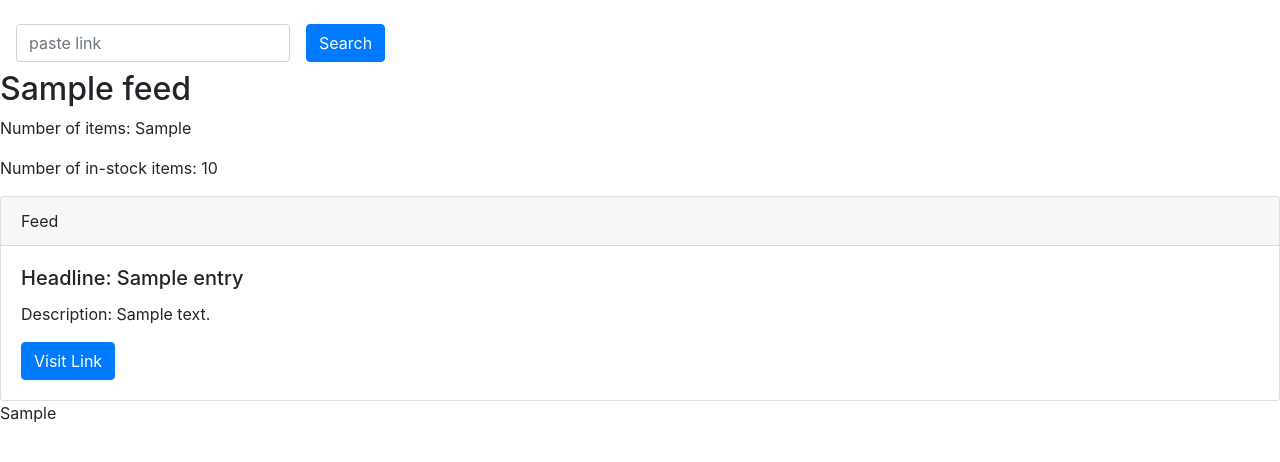
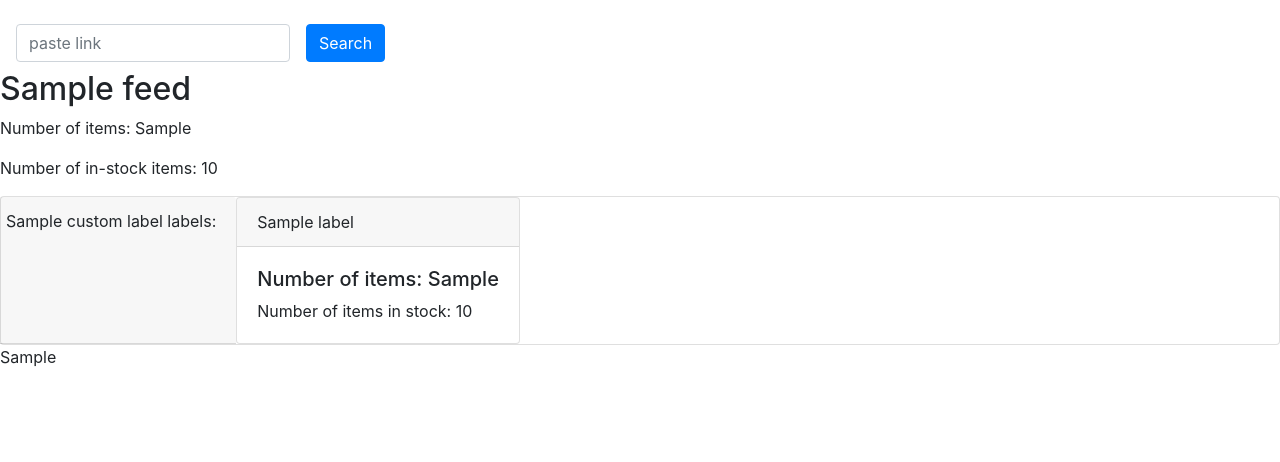
Before and after one commit to MayarKarkout/feed, a Django app: template xmlfeed/templates/reader.html in a window 1280 px wide. Shown: the part 56-518 px from the top of the page. Run offline with Django 3.2, Linux system fonts and the light colour scheme; the template is opened without the code that fills it: most values are stand-ins (such as "Sample title", 1, 10 or a date in 2020); some libraries are stand-ins or nearby versions.

Commit message:
Display custom label data on frontend

```diff
--- a/xmlfeed/templates/reader.html
+++ b/xmlfeed/templates/reader.html
@@ -23,7 +23,7 @@
 
 <h2>{{ feed.feed.title }}</h2>
 
-{% if feed.entries %}
+{% if custom_labels_data %}
 
 {% if nr_of_items %}
 <p> Number of items: {{nr_of_items}} </p>
@@ -33,30 +33,43 @@
 <p> Number of in-stock items: {{nr_of_in_stock_items}} </p>
 {% endif %}
 
-{% for entry in feed.entries %}
+{% for custom_label in custom_labels_data %}
+{% if custom_label.custom_label_values %}
 
+<div class="card">
+    <div class="row">
+        <div class="card-header">
+            {{ custom_label.custom_label }} labels:
+        </div>
+
+        {% for label in custom_label.custom_label_values %}
+
+
+        <div class="column">
             <div class="card">
 
                 <div class="card-header">
 
-        Feed
+                    {{ label.label_name }}
 
                 </div>
 
                 <div class="card-body">
 
-        <h5 class="card-title">Headline: {{ entry.title }}</h5>
+                    <h5 class="card-text">Number of items: {{ label.nr_of_items }}</h5>
 
-        <p class="card-text">Description: {{ entry.g_description }}</p>
-
-        <a href="{{ entry.link }}" class="btn btn-primary">Visit Link</a>
+                    <p class="card-text">Number of items in stock: {{ label.nr_of_items_in_stock }}</p>
 
                 </div>
 
             </div>
+        </div>
+        {% endfor %}
+    </div>
+</div>
 <!--</div><p>{{ entry.published }}</p>-->
 
-
+{% endif %}
 {% endfor %}
 
 {% endif %}
--- a/xmlfeed/views.py
+++ b/xmlfeed/views.py
@@ -35,13 +35,13 @@ def index(request):
             nr_of_items = product_feed.nr_of_items
             nr_of_in_stock_items = product_feed.nr_of_in_stock_items
 
-            labels_data = product_feed.get_custom_labels_data()
+            custom_labels_data = product_feed.get_custom_labels_data()
 
         return render(request, 'reader.html', {
             'feed': product_feed.feed,
             'nr_of_items': nr_of_items,
             'nr_of_in_stock_items': nr_of_in_stock_items,
-            'labels_data': labels_data
+            'custom_labels_data': custom_labels_data
         })
 
     except exceptions.MissingSchema as exception:
```
Also changed, not shown: xmlfeed/models.py (+5 -3 lines). Lines whose indentation alone changed are shown as unchanged.
